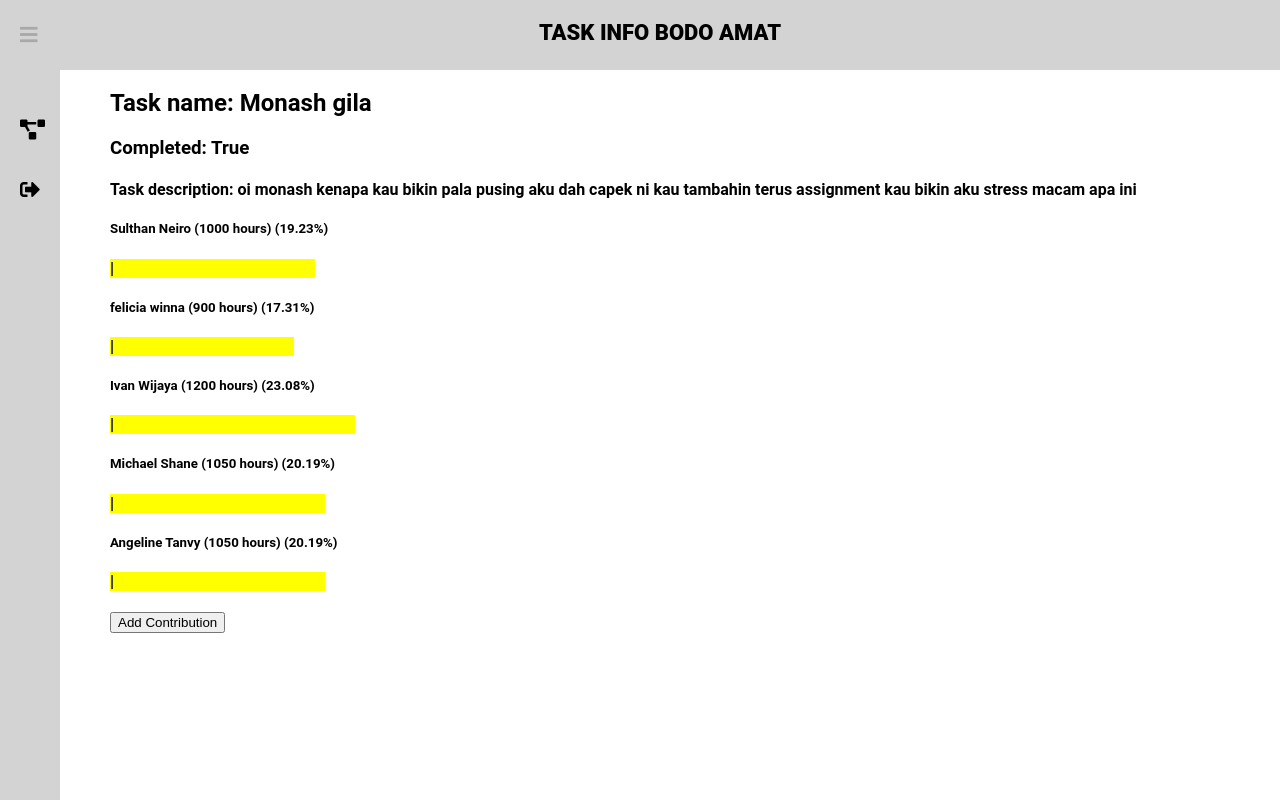
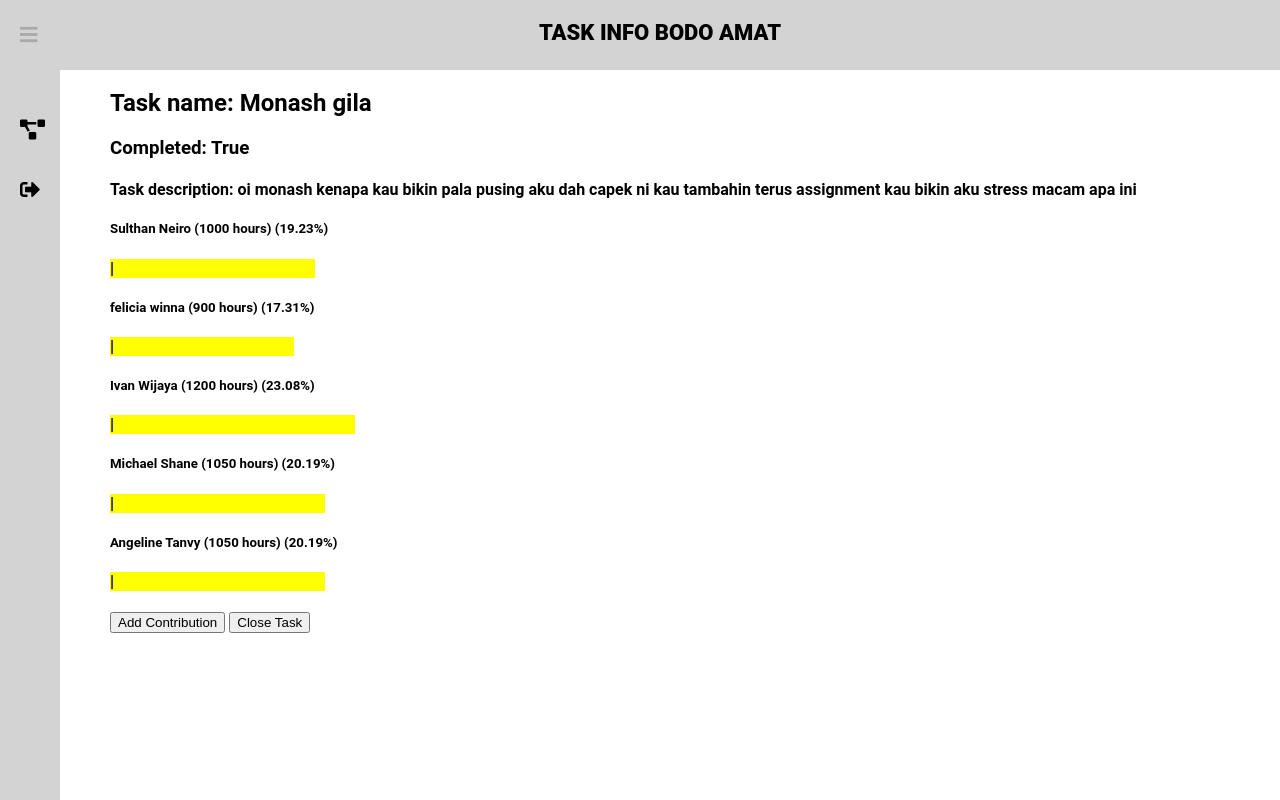
Before and after one commit to angelinetanvy/Teratracker-Web-App, a Django app: page /dashboard/task-info/1/ in a window 1280 px wide. Run offline with Django 3.2, Linux system fonts and the light colour scheme; a user stored in the database is signed in; data comes from the database, SQL or seed files in the repository; both versions use the stored data as it was after the commit; some libraries are stand-ins or nearby versions.

Commit message:
complete task

```diff
--- a/codes/codes/urls.py
+++ b/codes/codes/urls.py
@@ -35,6 +35,7 @@
 
     path('dashboard/create-task/', project_views.create_task, name='create-task'),
     path('dashboard/task-info/<int:task>/', project_views.task_info, name='task-info'),
+    path('dashboard/task-info/<int:task>/confirmation/',project_views.close_task, name='confirmation'),
     path('dashboard/assign-members/', project_views.assign_members, name='assign-members'),
 
     path('', include("django.contrib.auth.urls"))
--- a/codes/projects/models.py
+++ b/codes/projects/models.py
@@ -41,6 +41,9 @@
     def __str__(self):
         return str(self.taskname)
 
+    def completed(self):
+        self.taskdone = True
+
 class TaskStudents(models.Model):
     student = models.ForeignKey(User, default=None, on_delete=models.CASCADE)
     task = models.ForeignKey(Task, default=None, on_delete=models.CASCADE)
--- a/codes/projects/templates/TaskInfo.html
+++ b/codes/projects/templates/TaskInfo.html
@@ -25,9 +25,11 @@
             <h4 style="background-color:yellow; width: calc(100% * {{prop}} / 110);">|</h4>
         {% endfor %}
         </div>
-
         <button onclick="location.href = '/dashboard/assign-members/'">
             Add Contribution
+        </button>
+        <button onclick="location.href = '/dashboard/task-info/{{Task.id}}/confirmation/'">
+            Close Task
         </button>
     </div>
 </body>
--- a/codes/projects/views.py
+++ b/codes/projects/views.py
@@ -189,3 +189,14 @@
         form.specify(task_id, project_id)
     arg = {"FullName": response.user.get_full_name, "form": form}
     return render(response, "assign_members.html", arg)
+
+@login_required(login_url="/signin")
+def close_task(request,task):
+    task = Task.objects.filter(pk=task)[0]
+    curr = Task.objects.filter(id=task.id)[0]
+    task_redirect = request.session['task']
+    if request.method == 'POST':
+        curr.completed()
+        curr.save()
+        return redirect('/dashboard/task-info/' + str(task_redirect) + '/')
+    return render(request,"confirmation.html")
```
Also changed, not shown: codes/projects/templates/confirmation.html (added, +29 -0 lines), codes/db.sqlite3.
